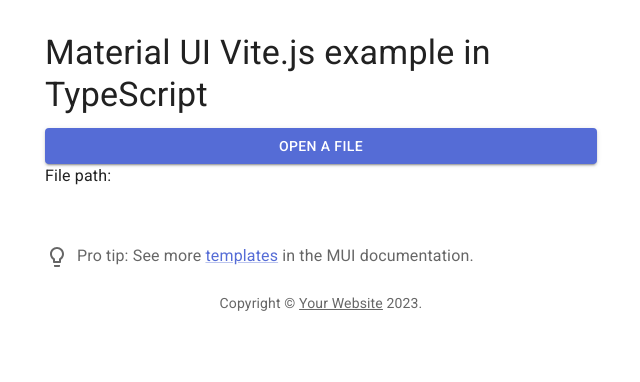
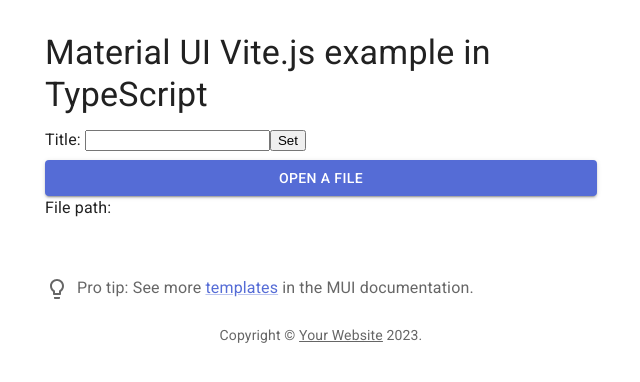
Before and after one commit to CrossEvol/electron-react-vite-starter, a React (Vite) app: page / in a window 1280 px wide. Shown: the top 382 px of the page, without its empty margins (319-959 px from the left). Built offline with nearby package versions, Linux system fonts and the light colour scheme.

Commit message:
0.0.0.3 Render to Main , with params

```diff
--- a/electron/main/index.ts
+++ b/electron/main/index.ts
@@ -55,6 +55,10 @@
             contextIsolation: true,
         },
     })
+
+    ipcMain.on('send-message', (event, message) => {
+        console.log(message)
+      })
 
     if (url) {
         // electron-vite-vue#298
--- a/electron/preload/index.ts
+++ b/electron/preload/index.ts
@@ -1,7 +1,9 @@
 const { contextBridge, ipcRenderer } = require('electron')
 
 contextBridge.exposeInMainWorld('electronAPI', {
-  openFile: () => ipcRenderer.invoke('dialog:openFile')
+  openFile: () => ipcRenderer.invoke('dialog:openFile'),
+  sendMessage: (title:string) => ipcRenderer.send('send-message', title)
+
 })
 
 // function domReady(condition: DocumentReadyState[] = ['complete', 'interactive']) {
--- a/src/App.tsx
+++ b/src/App.tsx
@@ -5,7 +5,6 @@
 import Link from '@mui/material/Link'
 import ProTip from './ProTip'
 import { Button, Stack } from '@mui/material'
-
 
 function Copyright() {
     return (
@@ -20,11 +19,20 @@
 }
 
 export default function App() {
+    const [title, setTitle] = React.useState('')
     const [filePath, setFilePath] = React.useState('')
 
     const handleClickOpenFile = async () => {
         const filePathFromMain = await window.electronAPI.openFile()
         setFilePath(filePathFromMain)
+    }
+
+    const handleTitleChange = (e: React.ChangeEvent<HTMLInputElement>) => {
+        setTitle(e.target.value)
+    }
+
+    const handleSetWinTitle = async () => {
+        await window.electronAPI.sendMessage(title)
     }
 
     return (
@@ -34,6 +42,21 @@
                     Material UI Vite.js example in TypeScript
                 </Typography>
                 <Stack spacing={1} direction={'column'}>
+                    <div>
+                        Title:{' '}
+                        <input
+                            id='title'
+                            value={title}
+                            onChange={handleTitleChange}
+                        />
+                        <button
+                            id='btn'
+                            type='button'
+                            onClick={handleSetWinTitle}
+                        >
+                            Set
+                        </button>
+                    </div>
                     <Button variant='contained' onClick={handleClickOpenFile}>
                         Open a File
                     </Button>
--- a/src/renderer.d.ts
+++ b/src/renderer.d.ts
@@ -1,9 +1,12 @@
+import { ipcRenderer } from 'electron'
+
 export interface IElectronAPI {
-    openFile: () => Promise<string>,
-  }
+    openFile: () => Promise<string>
+    sendMessage: (message) => Promise<void>
+}
 
-  declare global {
+declare global {
     interface Window {
-      electronAPI: IElectronAPI
+        electronAPI: IElectronAPI
     }
-  }
+}
```
